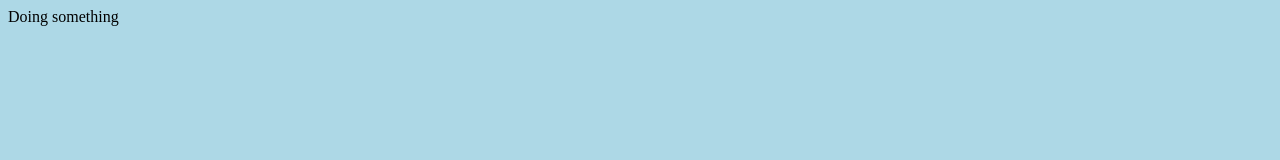
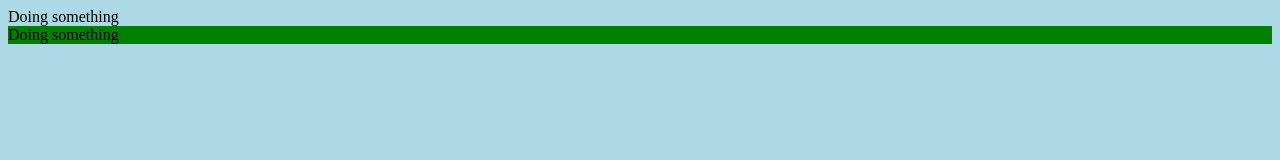
Before and after one commit to mbman11/just-messing-around, a plain HTML site: page index.html in a window 1280 px wide. Drawn offline with Linux system fonts and the light colour scheme.

Commit message:
added bkg color to div two

```diff
--- a/assets/style.css
+++ b/assets/style.css
@@ -1,3 +1,7 @@
 body {
   background-color: lightblue;
 }
+
+.div-2 {
+  background-color: green;
+}
--- a/index.html
+++ b/index.html
@@ -9,6 +9,7 @@
 <body>
 
 <div>Doing something</div>
+<div class="div-2">Doing something</div>
 
 
   <script src="assets/script.js"></script>
```
